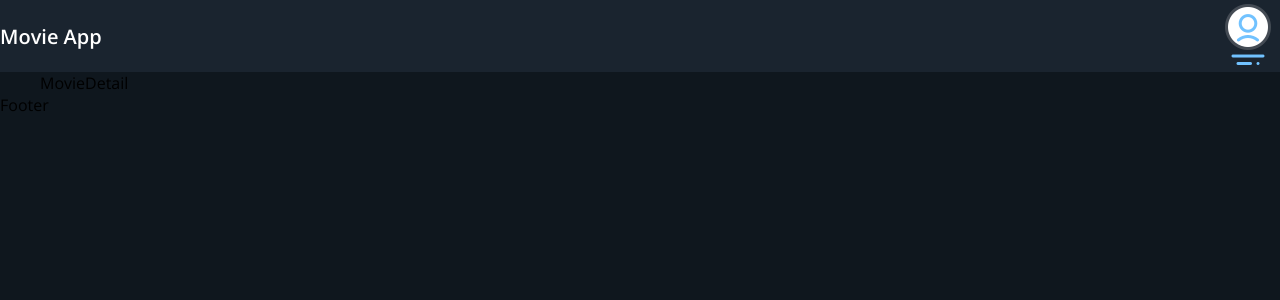
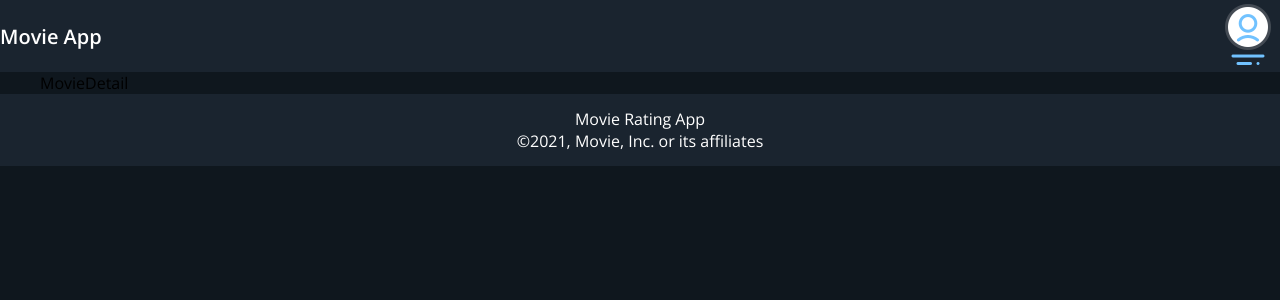
Before and after one commit to pramodreddypandiri/movie_rating_app, a React (Create React App) app: page /movie/1 in a window 1280 px wide. Shown: the top 300 px of the page. Built offline with nearby package versions, Linux system fonts and the light colour scheme.

Commit message:
added redux tool kit

```diff
--- a/src/components/Footer/Footer.js
+++ b/src/components/Footer/Footer.js
@@ -1,8 +1,12 @@
 import React from 'react'
+import './Footer.scss'
 
 function Footer() {
   return (
-    <div>Footer</div>
+    <div className='footer'>
+      <div>Movie Rating App</div>
+      <div>©2021, Movie, Inc. or its affiliates</div>
+    </div>
   )
 }
 
--- a/src/components/Footer/Footer.scss
+++ b/src/components/Footer/Footer.scss
@@ -0,0 +1,11 @@
+@import '../../common/colors.scss';
+
+.footer{
+    height: 72px;
+    display: flex;
+    flex-direction: column;
+    justify-content: center;
+    align-items: center;
+    color: $font-primary;
+    background-color: $secondary-color;
+}
--- a/src/components/Home/Home.js
+++ b/src/components/Home/Home.js
@@ -1,8 +1,23 @@
-import React from 'react'
-
+import React, { useEffect } from 'react'
+import MovieListing from '../MovieListing/MovieListing'
+import movieApi from '../../common/apis/movieApi'
+import {myApiKey} from '../../common/apis/movieApiKey'
 function Home() {
+  useEffect(() => {
+    const searchMovie = "Harry"
+    const fetchMovies = async () => {
+      const response = await movieApi.get(`?apikey=${myApiKey}&s=${searchMovie}&type=movie`).catch((err) =>{
+        console.log("Error is: " , err);
+      })
+      console.log("The response from server: ", response);
+    }
+    fetchMovies();
+  },[])
   return (
-    <div>Home</div>
+    <div>
+      <div className='banner-img'></div>
+      <MovieListing/>
+    </div>
   )
 }
 
--- /dev/null
+++ b/src/features/movies/movieSlice.js
@@ -0,0 +1,19 @@
+import { createSlice } from "@reduxjs/toolkit";
+
+const initialState = {
+    movies: [],
+}
+
+const movieSlice = createSlice({
+    name: "movies",
+    initialState,
+    reducers: {
+        addMoives: (state, {payload}) => {
+            state.movies = payload;
+        }
+    }
+})
+
+export const {addMoives} = movieSlice.actions;
+export const getAllMovies = (state) => state.movies.movies
+export default movieSlice.reducer;
--- /dev/null
+++ b/src/features/store.js
@@ -0,0 +1,6 @@
+import { configureStore } from "@reduxjs/toolkit";
+import moviesReducer from './movies/movieSlice'
+
+export const store = configureStore({
+    reducer: moviesReducer,
+})
--- a/src/index.js
+++ b/src/index.js
@@ -2,11 +2,15 @@
 import ReactDOM from 'react-dom/client';
 import './index.css';
 import App from './App';
-
+import { Provider } from 'react-redux';
+import { store } from './features/store';
 
 const root = ReactDOM.createRoot(document.getElementById('root'));
 root.render(
   <React.StrictMode>
-    <App />
+    <Provider store={store}>
+        <App />
+    </Provider>
+
   </React.StrictMode>
 );
```
Also changed, not shown: src/components/Home/Hme.scss (deleted), src/components/Home/Home.scss (added), 1 other file (tests, documents, lock files or other folders).
